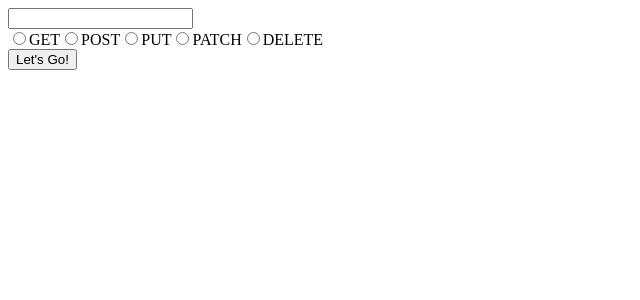
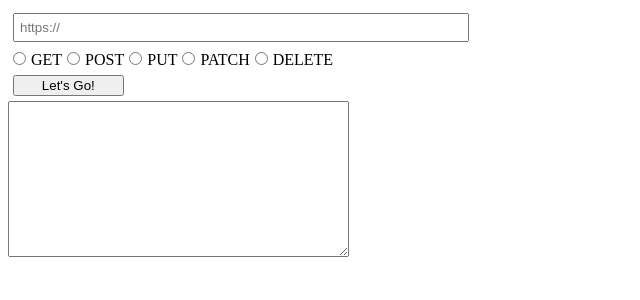
Before and after one commit to ShaneUP1/29-RESTy, a React app: page / in a window 1280 px wide. Shown: the top 300 px of the page, without its empty margins (0-640 px from the left). Built offline with nearby package versions, Linux system fonts and the light colour scheme.

Commit message:
some styling on request form

```diff
--- /dev/null
+++ b/src/components/request/Request.css
@@ -0,0 +1,17 @@
+.Request {
+  width: 35%;
+
+  input {
+    margin: 5px;
+    cursor: pointer;
+  }
+
+  input[type="url"] {
+    width: 100%;
+    padding: 5px;
+  }
+
+  input[type="submit"] {
+    width: 25%;
+  }
+}
--- a/src/components/request/Request.jsx
+++ b/src/components/request/Request.jsx
@@ -1,23 +1,27 @@
 import React from 'react';
 import PropTypes from 'prop-types';
+import styles from './Request.css';
 
 const Request = ({ onSubmit, handleChange }) => (
-  <form onSubmit={onSubmit}>
-    <input type="url" onChange={handleChange}/>
+  <>
+    <form onSubmit={onSubmit} className={styles.Request}>
+      <input type="url" placeholder="https://" onChange={handleChange}/>
       <div>
         <input type="radio" value="GET" id="get" name="method"/>
-      <label for="get">GET</label>
+        <label htmlFor="get">GET</label>
         <input type="radio" value="POST" id="post" name="method"/>
-      <label for="post">POST</label>
+        <label htmlFor="post">POST</label>
         <input type="radio" value="PUT" id="put" name="method"/>
-      <label for="put">PUT</label>
+        <label htmlFor="put">PUT</label>
         <input type="radio" value="PATCH" id="patch" name="method"/>
-      <label for="patch">PATCH</label>
+        <label htmlFor="patch">PATCH</label>
         <input type="radio" value="DELETE" id="delete" name="method"/>
-      <label for="delete">DELETE</label>
+        <label htmlFor="delete">DELETE</label>
       </div>
       <input type="submit" value="Let's Go!"/>
     </form>
+    <textarea cols="40" rows="10"/>
+  </>
 );
 
 Request.propTypes = {
```
Lines whose indentation alone changed are shown as unchanged.
